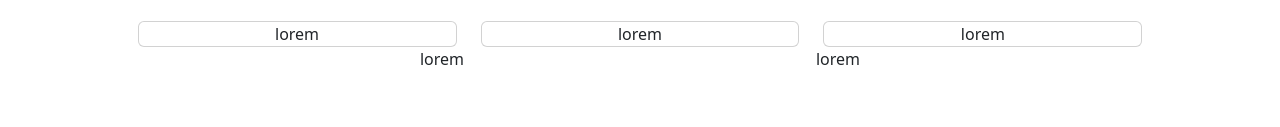
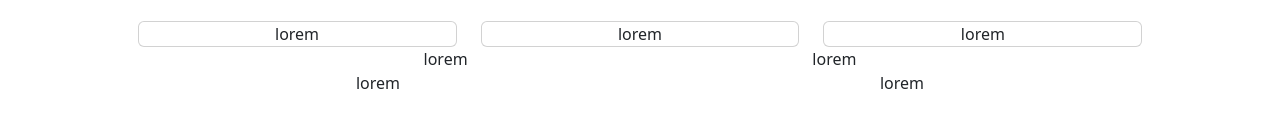
Before and after one commit to serena-peschiaroli/html-css-bootstrap-freelancer, a plain HTML site: page index.html in a window 1280 px wide. Shown: the part 229-356 px from the top of the page. Drawn offline with nearby package versions, Linux system fonts and the light colour scheme.

Commit message:
Fix: scaffholding about-section

```diff
--- a/index.html
+++ b/index.html
@@ -110,11 +110,15 @@
         <!-- about -->
         <section id="about">
             <div class="container-fluid">
-                <div class="wrapper">
-                    <div class="row">
+                <div class="wrapper-s">
+                    <div class="row text-center">
+                        <div class="col-12 col-sm-6">
+                            lorem
+                        </div>
+                        <div class="col-12 col-sm-6">
+                            lorem
+                        </div>
 
-
-                    </div>
                 </div>
             </div>
 
@@ -125,7 +129,7 @@
 
         <!-- contact-me -->
         <section id="contact-me">
-            <div class="wrapper-s">
+            <div class="wrapper">
                 <div class="row text-center">
                     <div class="col-12 col-sm-6">
                         lorem
```
